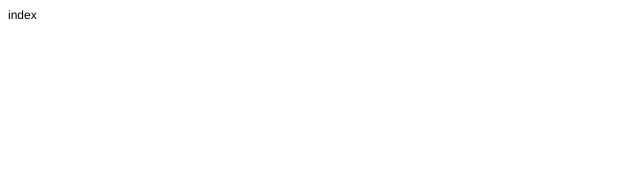
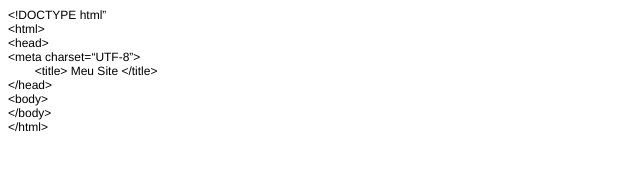
Before and after one commit to PriscilaNMA/site, a plain HTML site: page index.html in a window 1280 px wide. Shown: the whole page, without its empty margins (0-640 px from the left). Drawn offline with Linux system fonts and the light colour scheme.

Commit message:
Alteração no arquivo index.html

```diff
--- a/index.html
+++ b/index.html
@@ -8,9 +8,18 @@
   <meta name="CocoaVersion" content="1265.21">
   <style type="text/css">
     p.p1 {margin: 0.0px 0.0px 0.0px 0.0px; font: 12.0px Helvetica}
+    span.Apple-tab-span {white-space:pre}
   </style>
 </head>
 <body>
-<p class="p1">index</p>
+<p class="p1">&lt;!DOCTYPE html”</p>
+<p class="p1">&lt;html&gt;</p>
+<p class="p1">&lt;head&gt;</p>
+<p class="p1">&lt;meta charset=“UTF-8”&gt;</p>
+<p class="p1"><span class="Apple-tab-span">	</span>&lt;title&gt; Meu Site &lt;/title&gt;<span class="Apple-converted-space"> </span></p>
+<p class="p1">&lt;/head&gt;</p>
+<p class="p1">&lt;body&gt;</p>
+<p class="p1">&lt;/body&gt;</p>
+<p class="p1">&lt;/html&gt;</p>
 </body>
 </html>
```
